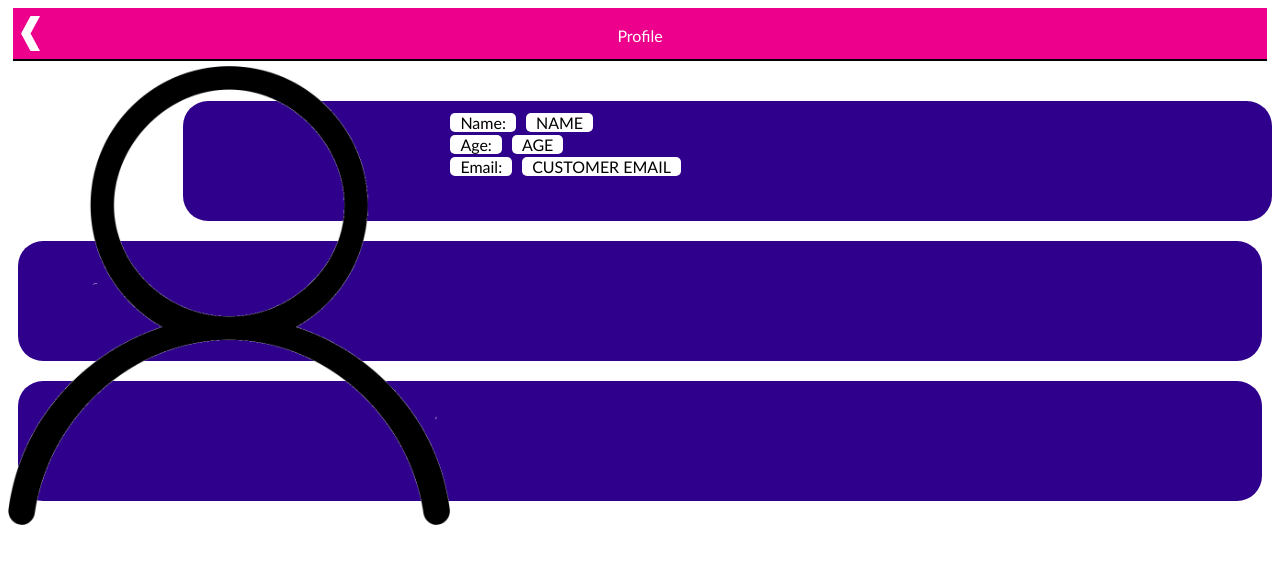
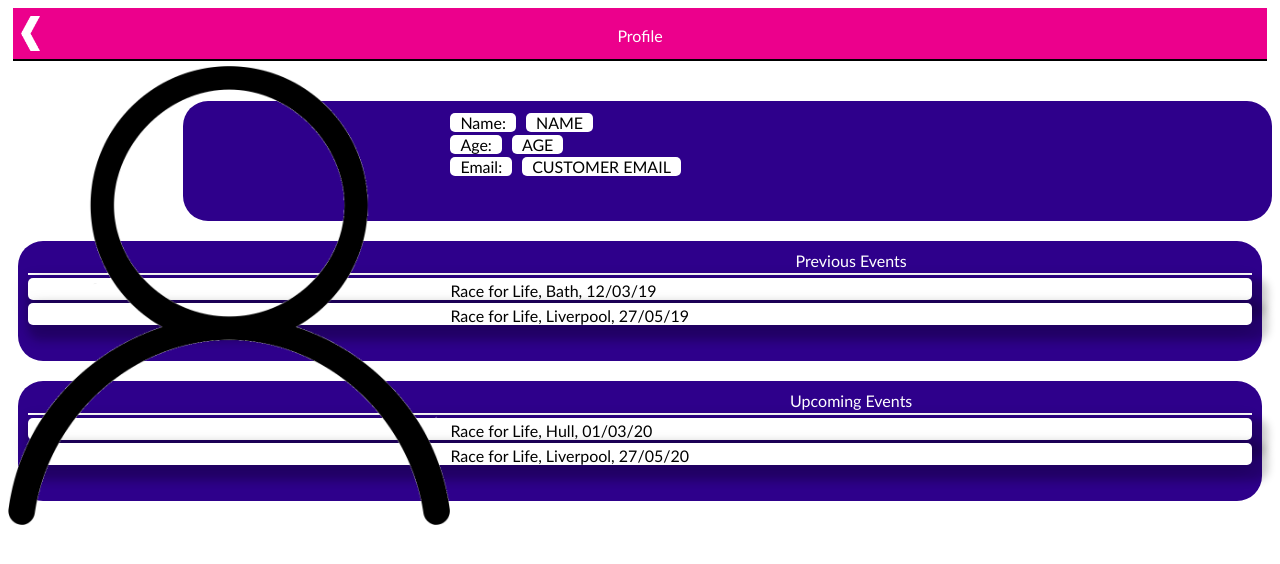
Before and after one commit to rafmosiolek/cruk-ada-volunteer-pool, a React (Create React App) app: page / in a window 1280 px wide. Both pictures are taken after a click on the picture 654 px from the left and 556 px from the top of the page. Shown: the top 564 px of the page. Built offline with nearby package versions, Linux system fonts and the light colour scheme.

Commit message:
profile changes

```diff
--- a/src/profile.css
+++ b/src/profile.css
@@ -59,7 +59,7 @@
       height: 100px;
   }
 
-  .past-events {
+  .events-list {
     margin: 20px 10px;
     padding: 10px;
     background-color: #2e008b;;
@@ -67,10 +67,17 @@
     height: 100px;
   }
 
-  .future-events {
-    margin: 20px 10px;
-    padding: 10px;
-    background-color: #2e008b;;
-    border-radius: 25px;
-    height: 100px;
+  .event-header {
+      border-bottom: 2px solid white;
+      color: white;
+      text-align: center;
+      padding-bottom: 3px;
   }
+
+  .event {
+      margin: 3px 0;
+      padding: 3px 0 0 4em;
+      background-color: white;
+      border-radius: 5px;
+      box-shadow: 8px 8px 8px 8px rgba(0, 0, 0, 0.2), 0 6px 20px 0 rgba(0, 0, 0, 0.19);
+  }
--- a/src/profile.js
+++ b/src/profile.js
@@ -39,13 +39,21 @@ function Profile() {
           </div>
       </div>
 
-      <div className="past-events">
-          <div></div>
-      </div>
+      <div className="events-container">
 
-      <div className="future-events">
-          <div></div>
-      </div>
+        <div className="events-list">
+            <div className= "event-header">Previous Events</div>
+            <div className= "event"> Race for Life, Bath, 12/03/19 </div>
+            <div className= "event"> Race for Life, Liverpool, 27/05/19 </div>
+         </div>
+
+         <div className="events-list">
+             <div className= "event-header">Upcoming Events</div>
+             <div className= "event"> Race for Life, Hull, 01/03/20 </div>
+             <div className= "event"> Race for Life, Liverpool, 27/05/20 </div>
+        </div>
+
+         </div>
 
       </div>
   );
```
